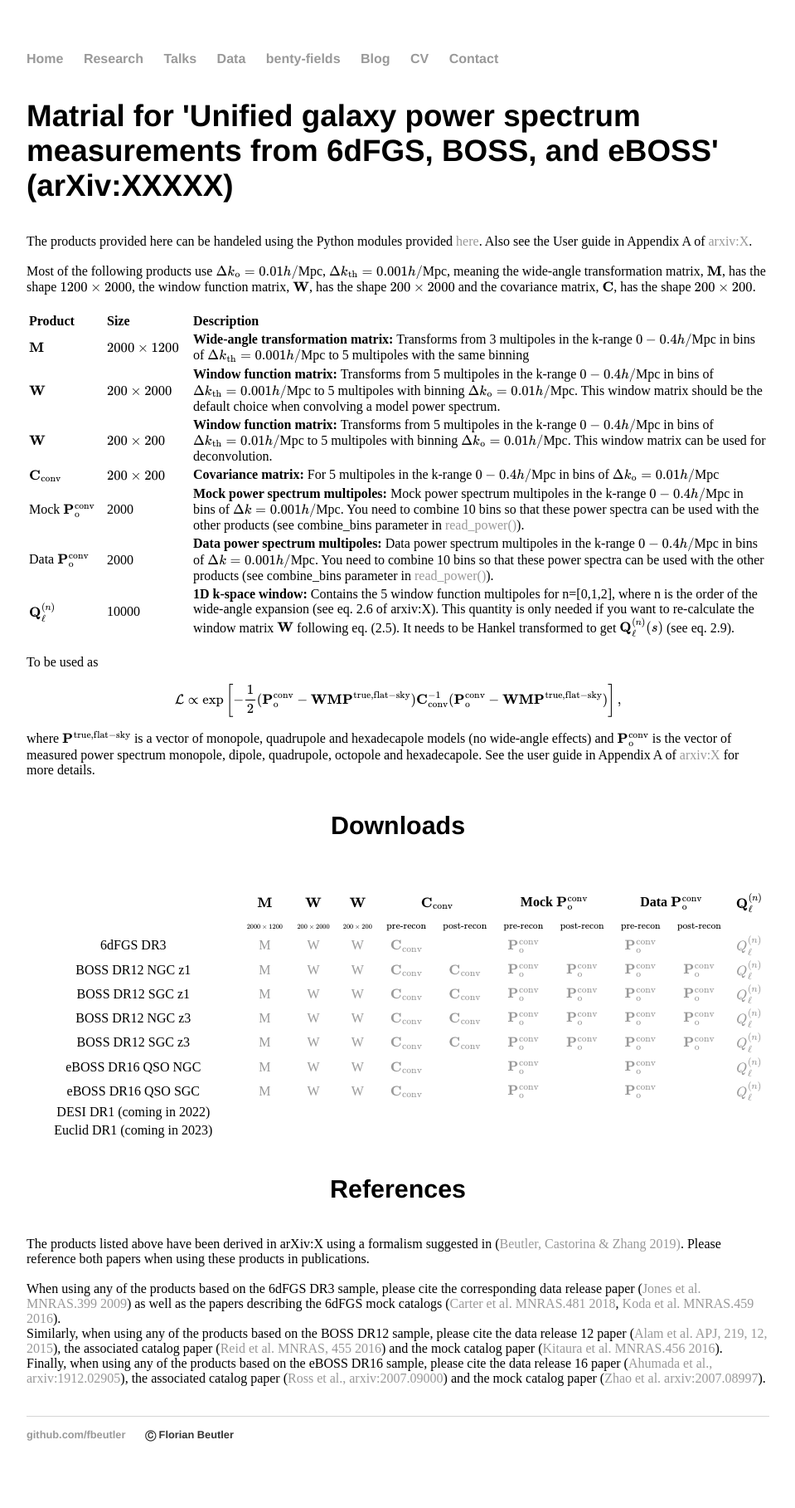
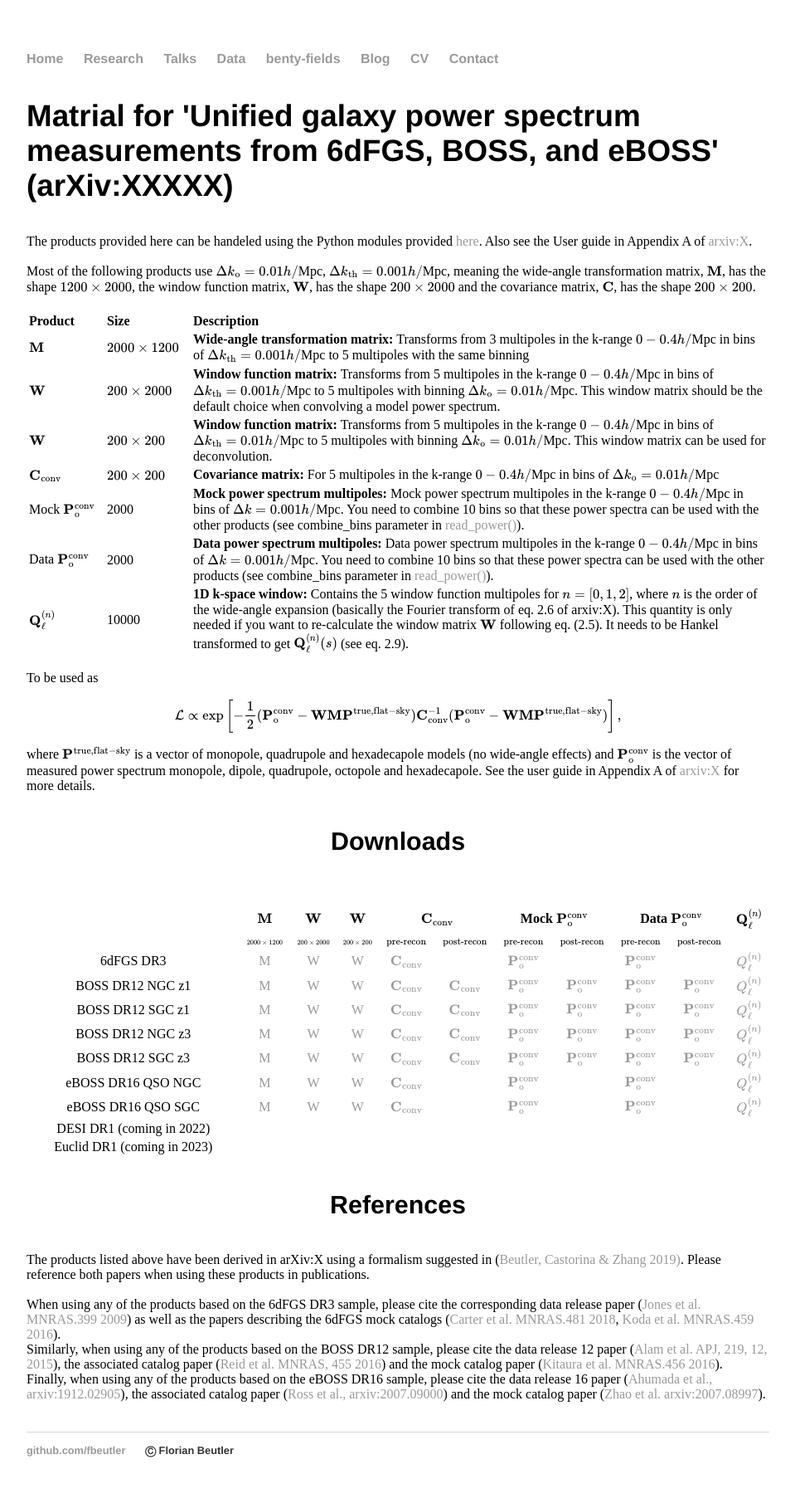
Before and after one commit to fbeutler/fbeutler.github.io, a Jekyll site: the page built from hub/deconv_paper.html, in a window 1280 px wide. Shown: the whole page at 83% size, without its empty margins (160-1119 px from the left). Built offline with Jekyll 4.4.1, drawn with Linux system fonts in a browser that asks for light colours.

Commit message:
Update deconv_paper.html

```diff
--- a/hub/deconv_paper.html
+++ b/hub/deconv_paper.html
@@ -62,9 +62,9 @@ title: Some material
   <tr style="text-align: left">
     <td>\(\textbf{Q}^{(n)}_{\ell}\)</td>
     <td style="min-width:100px">10000</td>
-    <td><b>1D k-space window:</b> Contains the 5 window function multipoles for n=[0,1,2], where n is the order of the wide-angle expansion
-	    (see eq. 2.6 of arxiv:X). This quantity is only needed if you want to re-calculate the window matrix \(\textbf{W}\) following
-	    eq. (2.5). It needs to be Hankel transformed to get \(\textbf{Q}^{(n)}_{\ell}(s)\) (see eq. 2.9).</td>
+    <td><b>1D k-space window:</b> Contains the 5 window function multipoles for \(n=[0,1,2]\), where \(n\) is the order of the wide-angle expansion
+	    (basically the Fourier transform of eq. 2.6 of arxiv:X). This quantity is only needed if you want to re-calculate the window matrix
+	    \(\textbf{W}\) following eq. (2.5). It needs to be Hankel transformed to get \(\textbf{Q}^{(n)}_{\ell}(s)\) (see eq. 2.9).</td>
   </tr>
 </table>
 
```
